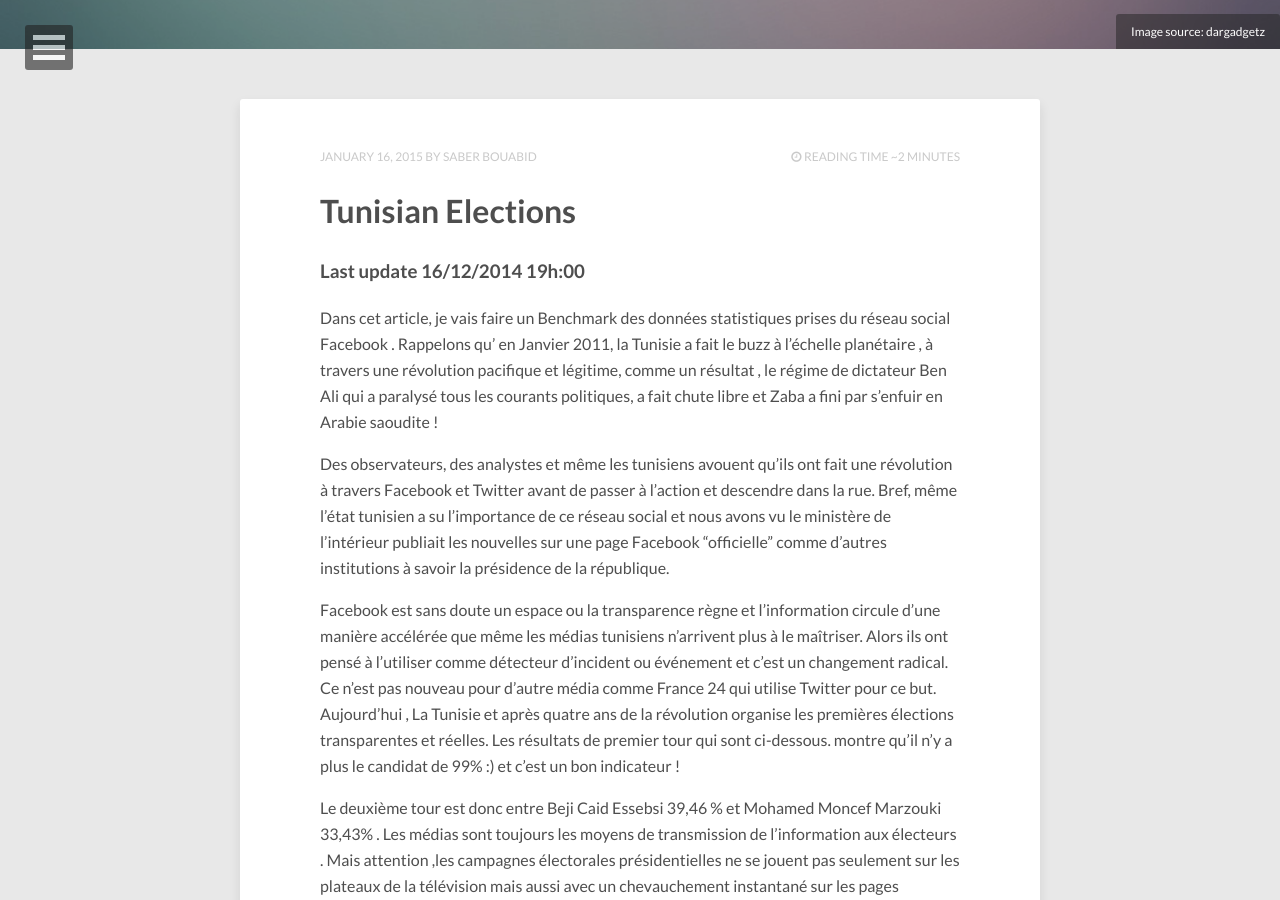
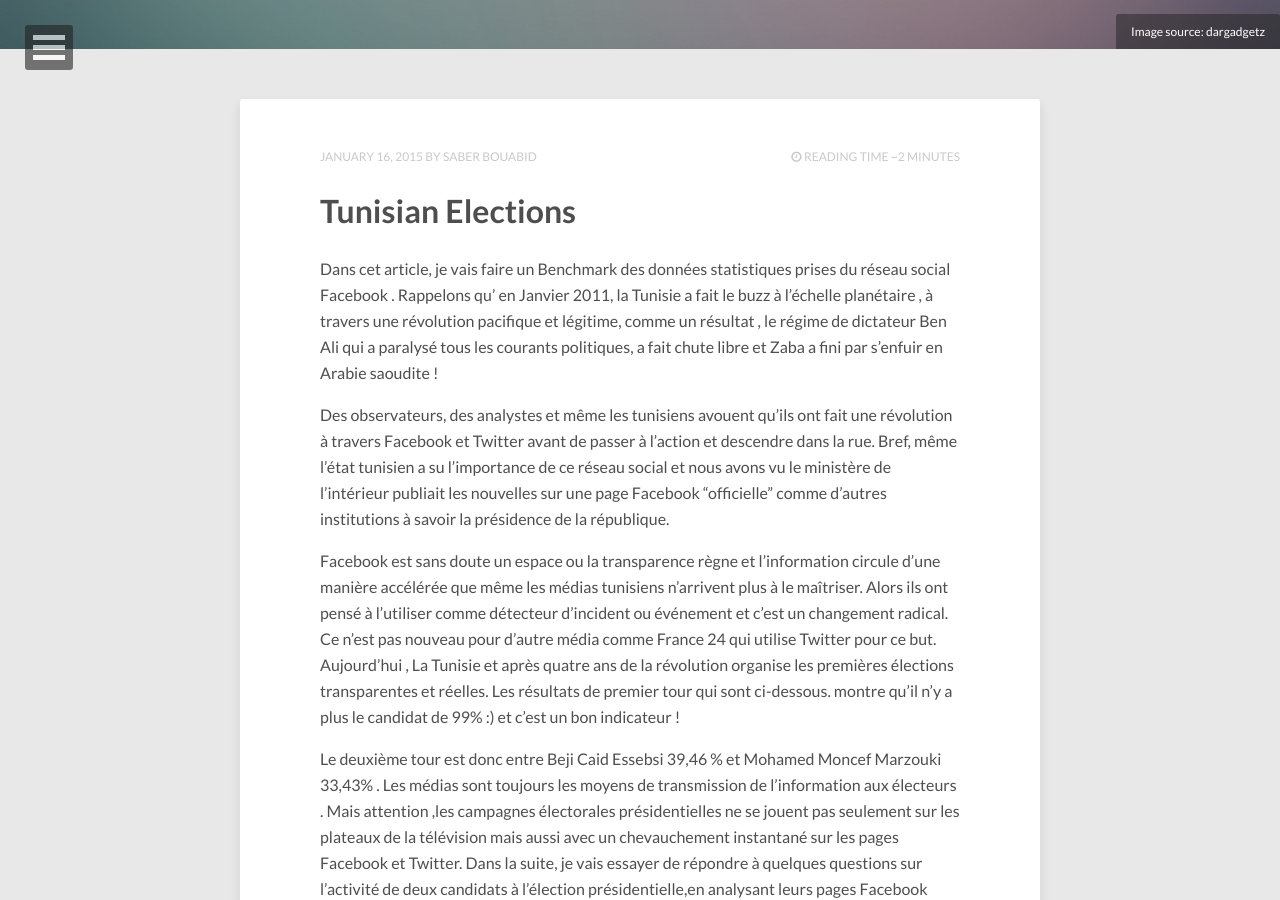
Before and after one commit to saberbouabid/WEBS, a Jekyll site: the page built from index.html, in a window 1280 px wide and 900 px high, scrolled down 351 px. Built offline with Jekyll 4.4.1, drawn with Linux system fonts in a browser that asks for light colours; nearby versions of some CDN libraries; the list of posts is cut into pages by our own code.

Commit message:
Update 2015-01-16-test.md

```diff
--- a/_posts/2015-01-16-test.md
+++ b/_posts/2015-01-16-test.md
@@ -3,12 +3,13 @@ published: true
 title: Tunisian Elections
 layout: post
 tags: [Politics]
+modified: 2014-12-16
 image:
   background: triangular.png
 ---
 
 
-### Last update 16/12/2014 19h:00
+
 
 Dans cet article, je vais faire un Benchmark des données statistiques prises du réseau social Facebook . Rappelons qu' en Janvier 2011, la Tunisie a fait le buzz à l'échelle planétaire , à travers une révolution pacifique et légitime,  comme un résultat , le régime de dictateur Ben Ali  qui a paralysé tous les courants politiques,  a fait chute libre et Zaba a fini par s'enfuir en Arabie saoudite !
 
```
